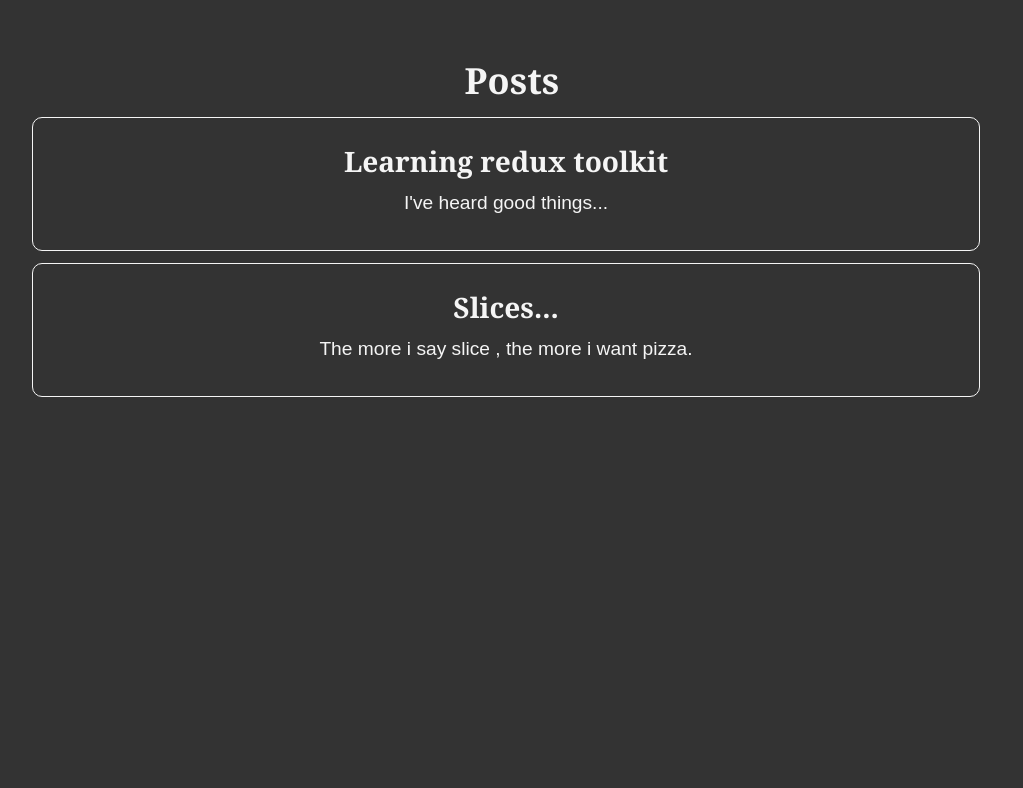
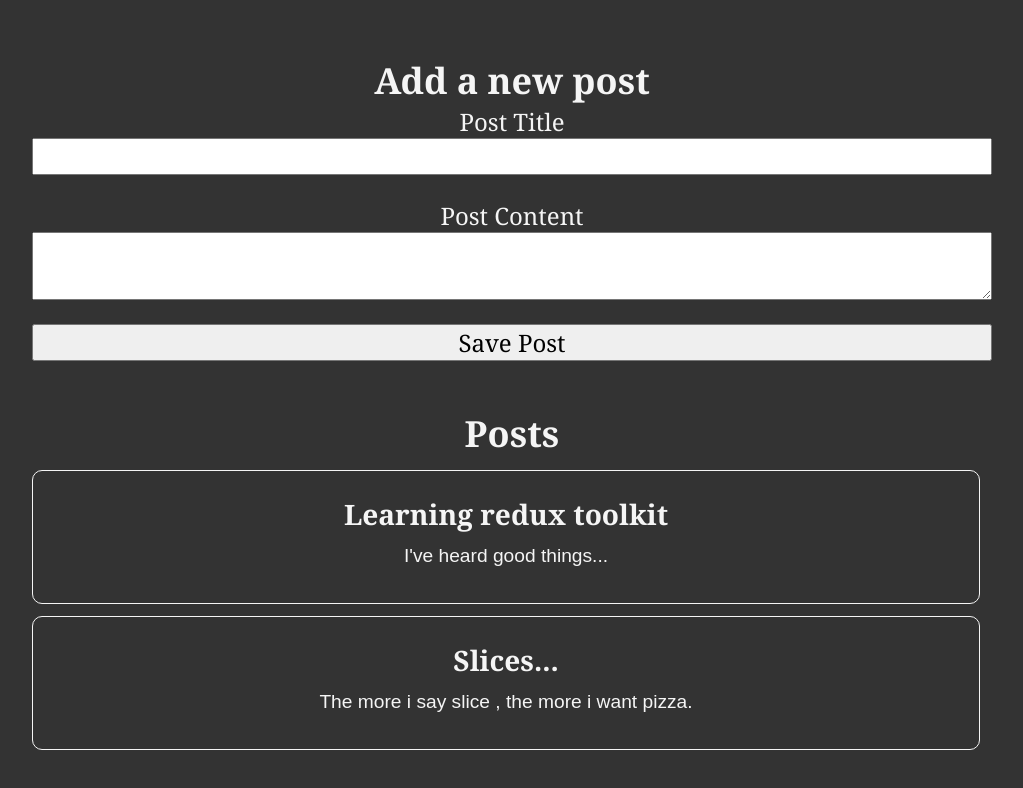
Before and after one commit to AhmedMustafa48/rtk-series, a React (Vite) app in the folder 2. post/: page / in a window 1280 px wide. Shown: the top 788 px of the page, without its empty margins (128-1151 px from the left). Built offline with nearby package versions, Linux system fonts and the light colour scheme; the HTML template or start-up script is replaced by a standard one.

Commit message:
add post form rendered + add post

```diff
--- a/2. post/src/App.jsx
+++ b/2. post/src/App.jsx
@@ -1,9 +1,11 @@
 import "./App.css";
+import AddPostForm from "./features/posts/AddPostForm";
 import PostList from "./features/posts/PostList";
 
 function App() {
   return (
     <>
+      <AddPostForm />
       <PostList />
     </>
   );
--- a/2. post/src/features/posts/AddPostForm.jsx
+++ b/2. post/src/features/posts/AddPostForm.jsx
@@ -5,13 +5,13 @@ import { useDispatch } from "react-redux";
 import { postAdded } from "./postsSlice";
 
 const AddPostForm = () => {
+  const dispatch = useDispatch();
+
   const [title, setTitle] = useState("");
   const [content, setContent] = useState("");
 
   const onTitleChanged = (e) => setTitle(e.target.value);
   const onContentChanged = (e) => setContent(e.target.value);
-
-  const dispatch = useDispatch();
 
   const onSavePostClicked = () => {
     if (title && content) {
```
